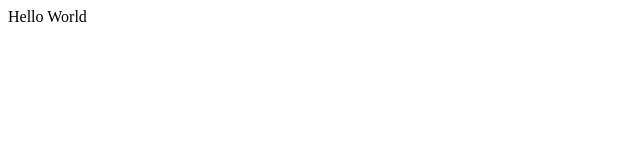
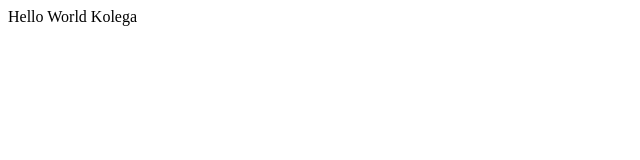
Before and after one commit to Jamrek/GitTutorial, a plain HTML site: page index.html in a window 1280 px wide. Shown: the full height of the page, 0-640 px from the left. Drawn offline with Linux system fonts and the light colour scheme.

Commit message:
zmiany_kolegi

```diff
--- a/index.html
+++ b/index.html
@@ -9,7 +9,7 @@
 </head>
 
 <body>
-    Hello World
+    Hello World Kolega
 </body>
 
 </html>
```
